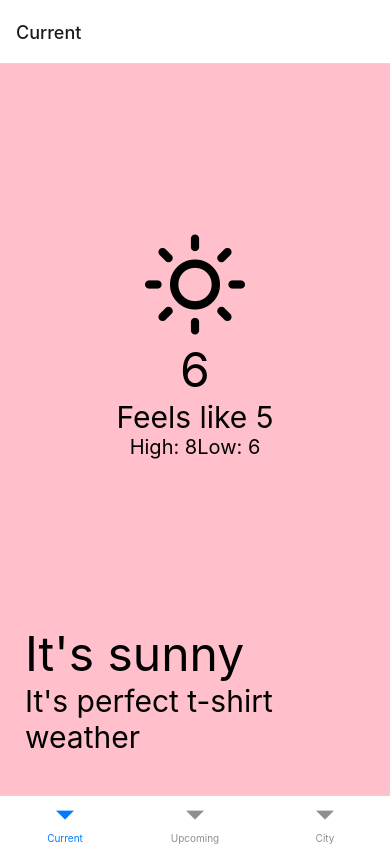
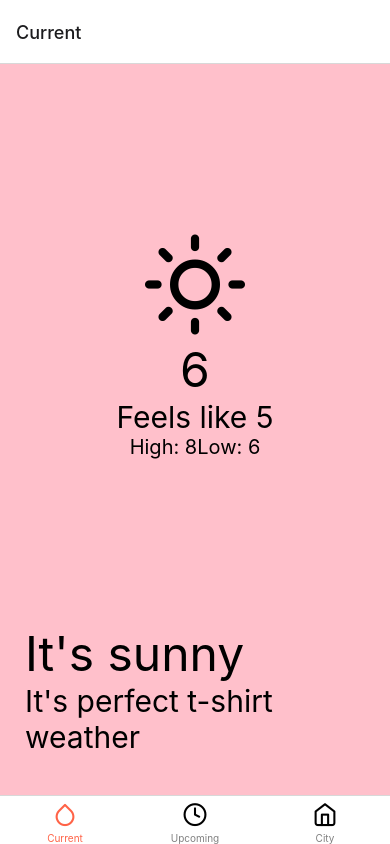
Before and after one commit to rosscondie/WeatherApp, a React Native app: screen / in a window 390 px wide. Built offline with nearby package versions, Linux system fonts and the light colour scheme.

Commit message:
refactored tab components into Tabs components

```diff
--- a/App.js
+++ b/App.js
@@ -1,20 +1,12 @@
 import React from 'react';
-import CurrentWeather from './src/screens/CurrentWeather';
-import UpcomingWeather from './src/screens/UpcomingWeather';
-import City from './src/screens/City';
+
 import { NavigationContainer } from '@react-navigation/native';
-import { createBottomTabNavigator } from '@react-navigation/bottom-tabs';
-
-const Tab = createBottomTabNavigator();
+import Tabs from './src/components/Tabs';
 
 const App = () => {
   return (
     <NavigationContainer>
-      <Tab.Navigator>
-        <Tab.Screen name={'Current'} component={CurrentWeather} />
-        <Tab.Screen name={'Upcoming'} component={UpcomingWeather} />
-        <Tab.Screen name={'City'} component={City} />
-      </Tab.Navigator>
+      <Tabs />
     </NavigationContainer>
   );
 };
--- /dev/null
+++ b/src/components/Tabs.js
@@ -0,0 +1,62 @@
+import React from 'react';
+import CurrentWeather from '../screens/CurrentWeather';
+import UpcomingWeather from '../screens/UpcomingWeather';
+import City from '../screens/City';
+
+import { createBottomTabNavigator } from '@react-navigation/bottom-tabs';
+import { Feather } from '@expo/vector-icons';
+
+const Tab = createBottomTabNavigator();
+
+const Tabs = () => {
+  return (
+    <Tab.Navigator
+      screenOptions={{
+        tabBarActiveTintColor: 'tomato',
+        tabBarInactiveTintColor: 'grey',
+      }}
+    >
+      <Tab.Screen
+        name={'Current'}
+        component={CurrentWeather}
+        options={{
+          tabBarIcon: ({ focused }) => (
+            <Feather
+              name={'droplet'}
+              size={25}
+              color={focused ? 'tomato' : 'black'}
+            />
+          ),
+        }}
+      />
+      <Tab.Screen
+        name={'Upcoming'}
+        component={UpcomingWeather}
+        options={{
+          tabBarIcon: ({ focused }) => (
+            <Feather
+              name={'clock'}
+              size={25}
+              color={focused ? 'tomato' : 'black'}
+            />
+          ),
+        }}
+      />
+      <Tab.Screen
+        name={'City'}
+        component={City}
+        options={{
+          tabBarIcon: ({ focused }) => (
+            <Feather
+              name={'home'}
+              size={25}
+              color={focused ? 'tomato' : 'black'}
+            />
+          ),
+        }}
+      />
+    </Tab.Navigator>
+  );
+};
+
+export default Tabs;
```
